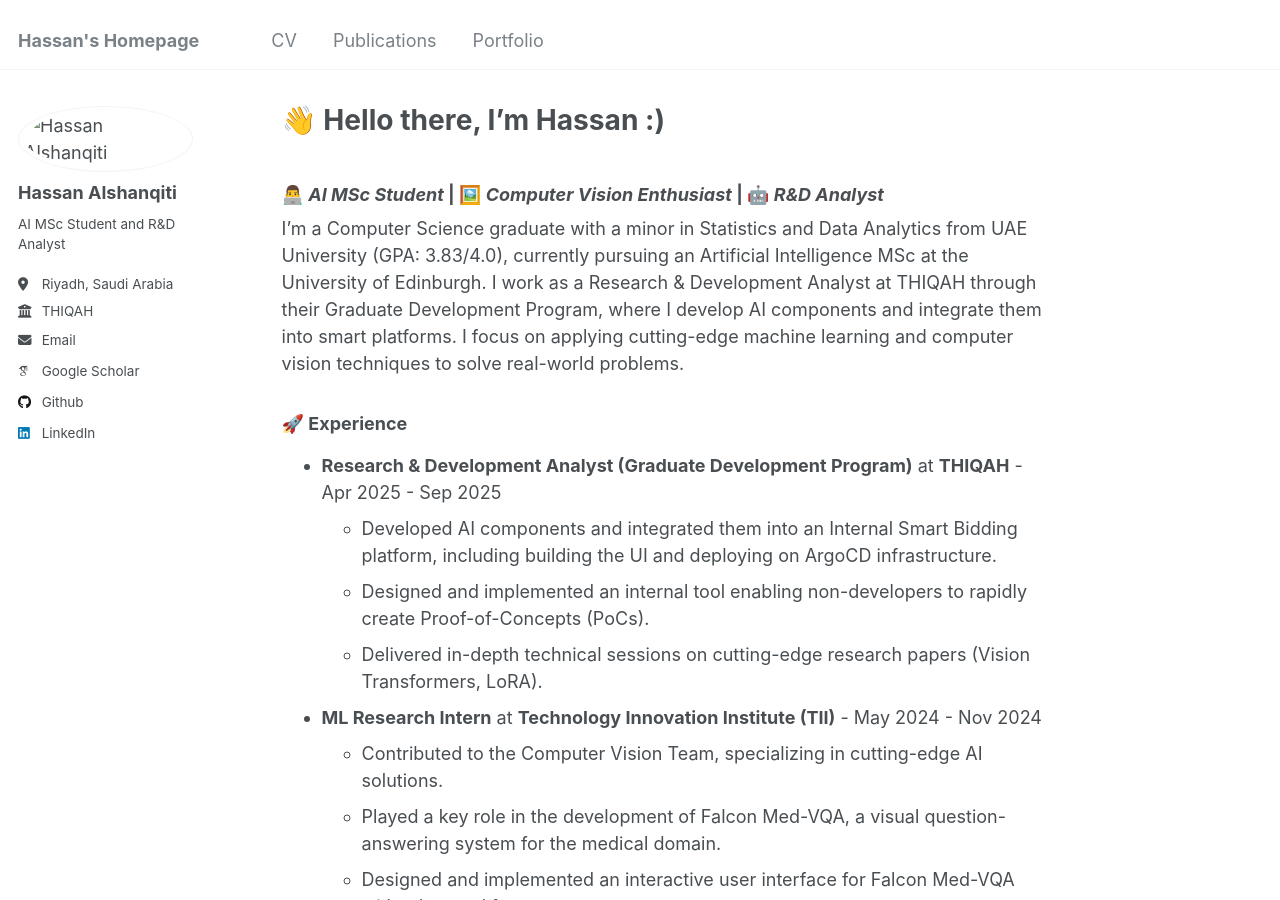
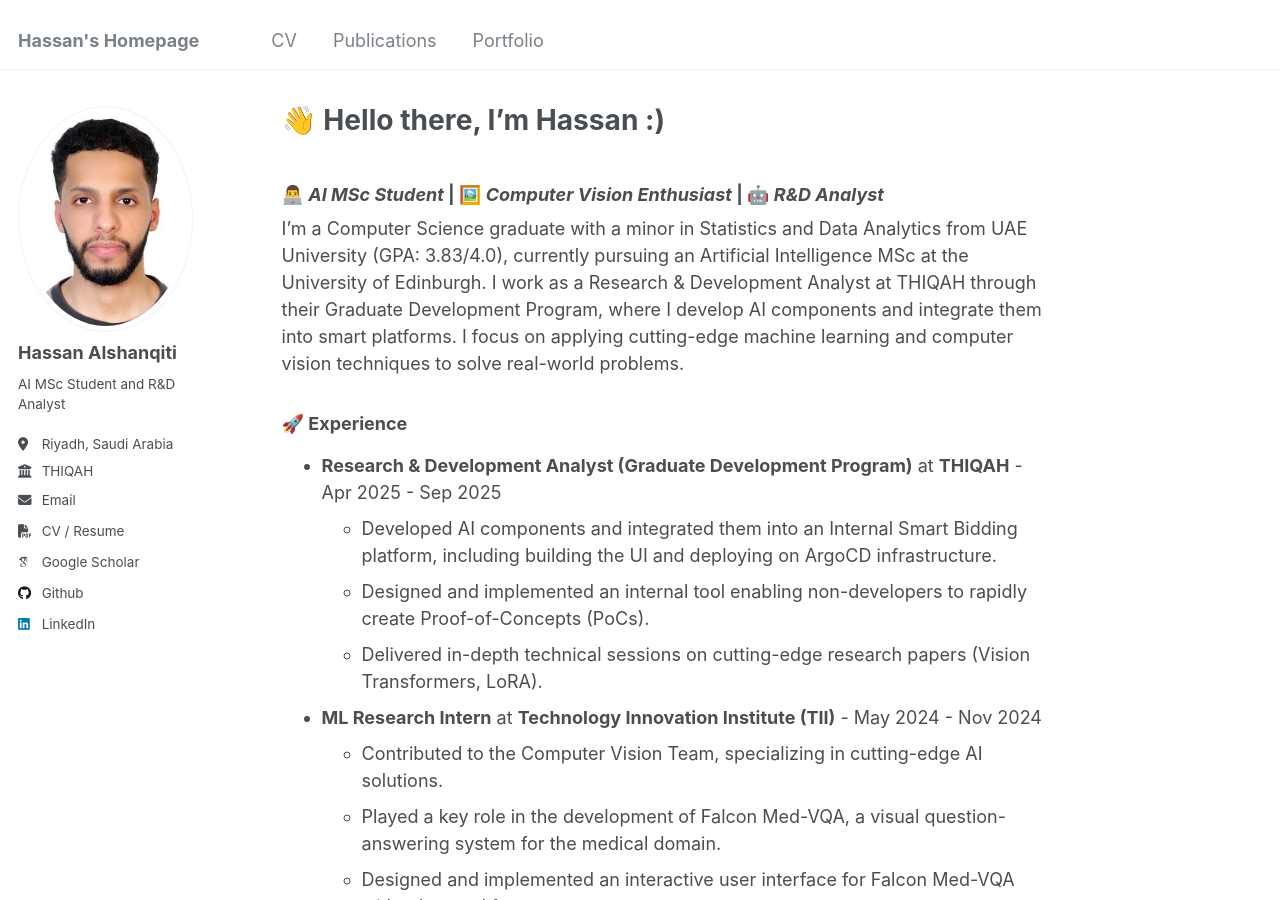
Before and after one commit to opmyth/opmyth.github.io, a Jekyll site: the page built from _pages/about.md, in a window 1280 px wide and 900 px high. Built offline with Jekyll 4.4.1, drawn with Linux system fonts in a browser that asks for light colours; some web fonts are replaced.

Commit message:
Fix profile picture and resume file locations - Move pfp.jpg to images/ directory and resume.pdf to files/cv.pdf - Add CV download link to author profile

```diff
--- a/_config.yml
+++ b/_config.yml
@@ -30,6 +30,7 @@ author:
   employer         : "THIQAH"
   uri              : # URL
   email            : "alansary227@gmail.com"
+  cv               : "/files/cv.pdf"
 
   # Academic websites
   arxiv            : # URL - Update with the correct link to your profile
--- a/_includes/author-profile.html
+++ b/_includes/author-profile.html
@@ -35,6 +35,9 @@
       {% endif %}
       {% if author.email %}
         <li><a href="mailto:{{ author.email }}"><i class="fas fa-fw fa-envelope icon-pad-right" aria-hidden="true"></i>{{ site.data.ui-text[site.locale].email_label | default: "Email" }}</a></li>
+      {% endif %}
+      {% if author.cv %}
+        <li><a href="{{ author.cv | prepend: base_path }}"><i class="fas fa-fw fa-file-pdf icon-pad-right" aria-hidden="true"></i>CV / Resume</a></li>
       {% endif %}
 
       <!-- Font Awesome and Academicons icons / Academic websites -->
```
Also changed, not shown: images/pfp.jpg (renamed from pfp.jpg), 2 other files.
